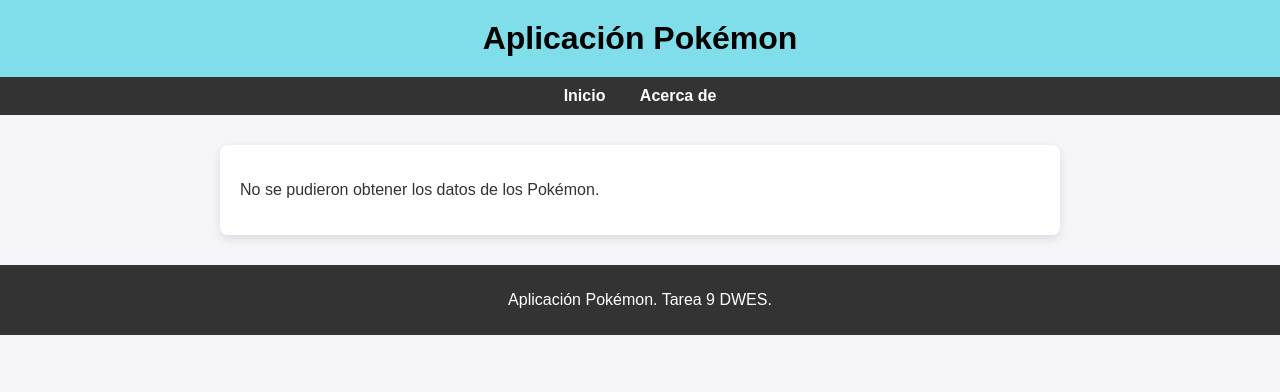
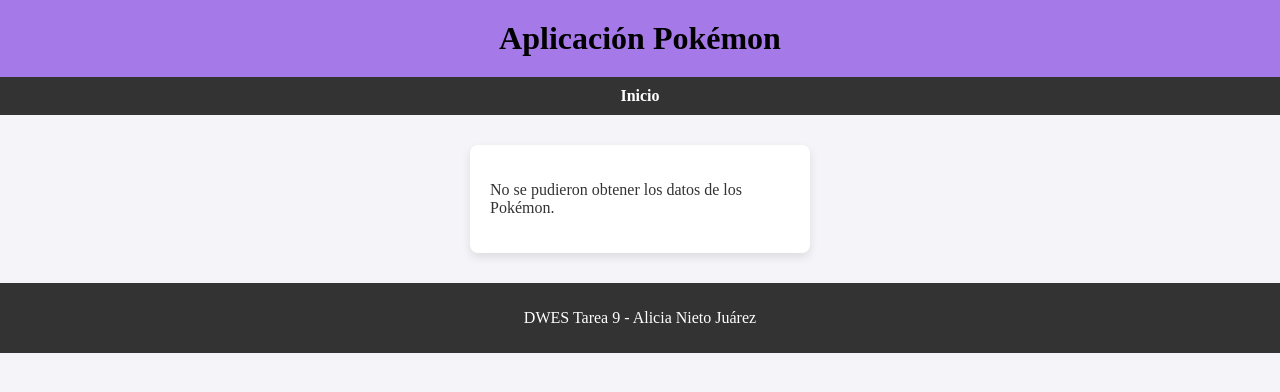
Before and after one commit to alicia-31/DWEST9, a PHP site: page / in a window 1280 px wide. Shown: the top 392 px of the page. Run offline with PHP 8.4, Linux system fonts and the light colour scheme; data that the repository does not hold is empty.

Commit message:
index.php

```diff
--- a/index.php
+++ b/index.php
@@ -4,9 +4,10 @@
     <meta charset="UTF-8">
     <meta name="viewport" content="width=device-width, initial-scale=1.0">
     <title>Detalles del Pokémon</title>
+
     <style>
          body {
-            font-family: Arial, sans-serif;
+            font-family: "Times New Roman", Times, serif;
             background-color: #f4f4f9;
             margin: 0;
             padding: 0;
@@ -14,7 +15,7 @@
         }
 
         header {
-            background-color: #80deea;
+            background-color:rgb(166, 121, 233);
             padding: 20px;
             text-align: center;
             color: black;
@@ -38,11 +39,11 @@
         }
 
         nav a:hover {
-            color: #b2ebf2;
+            color: rgb(198, 167, 243);
         }
 
         .container {
-            max-width: 800px;
+            max-width: 300px;
             margin: 30px auto;
             padding: 20px;
             background-color: white;
@@ -52,36 +53,32 @@
         }
 
         ul {
-    list-style-type: none; /* Elimina los puntos de lista predeterminados */
-    padding: 0; /* Elimina el padding por defecto */
-    margin: 0; /* Elimina el margen por defecto */
+            list-style-type: none;
+            padding: 0;
+            margin: 0;
             display: flex;
-    flex-direction: column; /* Alinea los elementos de la lista de manera vertical */
-    gap: 10px; /* Espacio entre los elementos */
+            flex-direction: column;
+            gap: 10px;
         }
 
         li {
-    background-color: #80deea; /* Fondo color suave */
-    padding: 12px 20px; /* Relleno interno para los elementos de la lista */
-    border-radius: 8px; /* Bordes redondeados */
-    box-shadow: 0 2px 8px rgba(0, 0, 0, 0.1); /* Sombra sutil para los elementos */
-    text-align: left; /* Alineación del texto a la izquierda */
-    transition: background-color 0.3s, transform 0.2s; /* Transiciones suaves para hover */
+            background-color: rgb(166, 121, 233);
+            padding: 12px 20px;
+            border-radius: 8px;
+            box-shadow: 0 2px 8px rgba(0, 0, 0, 0.1);
+            text-align: center;
+            transition: background-color 0.3s, transform 0.2s;
         }
 
         li:hover {
-    background-color: #4dd0e1; /* Cambia el color de fondo al pasar el cursor */
-    transform: scale(1.05); /* Un ligero aumento de tamaño al pasar el ratón */
+            background-color:rgb(198, 167, 243);
+            transform: scale(1.05);
         }
 
         a {
-    text-decoration: none; /* Elimina el subrayado del enlace */
-    color: black; /* Color del texto */
-    font-weight: bold; /* Negrita para destacar los nombres de los Pokémon */
-}
-
-a:hover {
-    color: #004d40; /* Cambia el color del texto al pasar el ratón */
+            text-decoration: none;
+            color: black;
+            font-weight: bold;
         }
 
 
@@ -99,8 +96,8 @@ a:hover {
             border-radius: 5px;
             margin-top: 30px;
         }
+    </style>
 
-    </style>
 </head>
 <body>
 
@@ -110,44 +107,43 @@ a:hover {
 
     <nav>
         <a href="index.php">Inicio</a>
-        <a href="about.php">Acerca de</a>
     </nav>
 
-    <div class="container">
+    <section class="container">
 
         <?php
 
         /**
-         * Función para obtener los detalles de un Pokémon.
+         * Función que obtiene los detalles de un Pokemon
          *
-         * Realiza una solicitud HTTP a la API de Pokémon para obtener los detalles
-         * de los primeros 20 Pokémon.
+         * con una solicitud HTTP a la API obtiene los detalles
+         * de los primeros 30 Pokemon.
          *
-         * @return array|false Devuelve un arreglo con los datos de los Pokémon o false si hubo un error.
+         * @return array|false Devuelve un array con los datos de los Pokemon o false si hay un error.
          */
         function obtener_pokemon_lista() {
-            $url = "https://pokeapi.co/api/v2/pokemon?limit=20"; // Limitamos a 20 Pokémon
+            $url = "https://pokeapi.co/api/v2/pokemon?limit=30"; // Se limita a 30 Pokemon
 
-            // Realizamos la solicitud a la API
+            // realiza la solicitud a la API
             $json_data = file_get_contents($url);
 
-            // Verificamos si la solicitud fue exitosa
+            // Verifica si la solicitud tuvo exito
             if ($json_data === FALSE) {
-                return false;  // Retornamos false si no se pudo obtener la respuesta
+                return false;  // devuelve false si no tiene respuesta
             }
 
-            // Decodificamos el JSON obtenido a un arreglo PHP
+            // Decodifica el JSON obtenido a un array PHP
             return json_decode($json_data, true);
         }
 
-        // Llamamos a la función para obtener la lista de Pokémon
+        // Llama a la funcion para obtener la lista
         $data = obtener_pokemon_lista();
 
-        // Verificamos si los datos fueron obtenidos correctamente
+        // Verifica si los datos se obtienen correctamente
         if ($data === false) {
             echo "<p>No se pudieron obtener los datos de los Pokémon.</p>";
         } else {
-            // Mostramos los detalles de los Pokémon en formato HTML
+            // Muestra  detalles de los Pokemon en formato HTML
             echo "<h2>Lista de Pokémon</h2>";
             echo "<ul>";
             foreach ($data['results'] as $pokemon) {
@@ -155,18 +151,17 @@ a:hover {
             }
             echo "</ul>";
 
-            // Mostrar los mismos datos en formato JSON
-           //echo "<h3>Datos en formato JSON:</h3>";
-           //echo "<pre>";
-           //echo json_encode($data, JSON_PRETTY_PRINT);  // Mostramos los datos en JSON con formato legible
-           //echo "</pre>";
+           //muestra los datos en formato JSON
+           echo "<h3>Datos en formato JSON:</h3>";
+           echo "<pre>";
+           echo json_encode($data, JSON_PRETTY_PRINT);  // datos en JSON en un formato legible
+           echo "</pre>";
         }
         ?>
-
-    </div>
+    </section>
 
     <footer>
-        <p>Aplicación Pokémon. Tarea 9 DWES.</p>
+        <p>DWES Tarea 9 - Alicia Nieto Juárez</p>
     </footer>
 
 </body>
```
Lines whose indentation alone changed are shown as unchanged.
